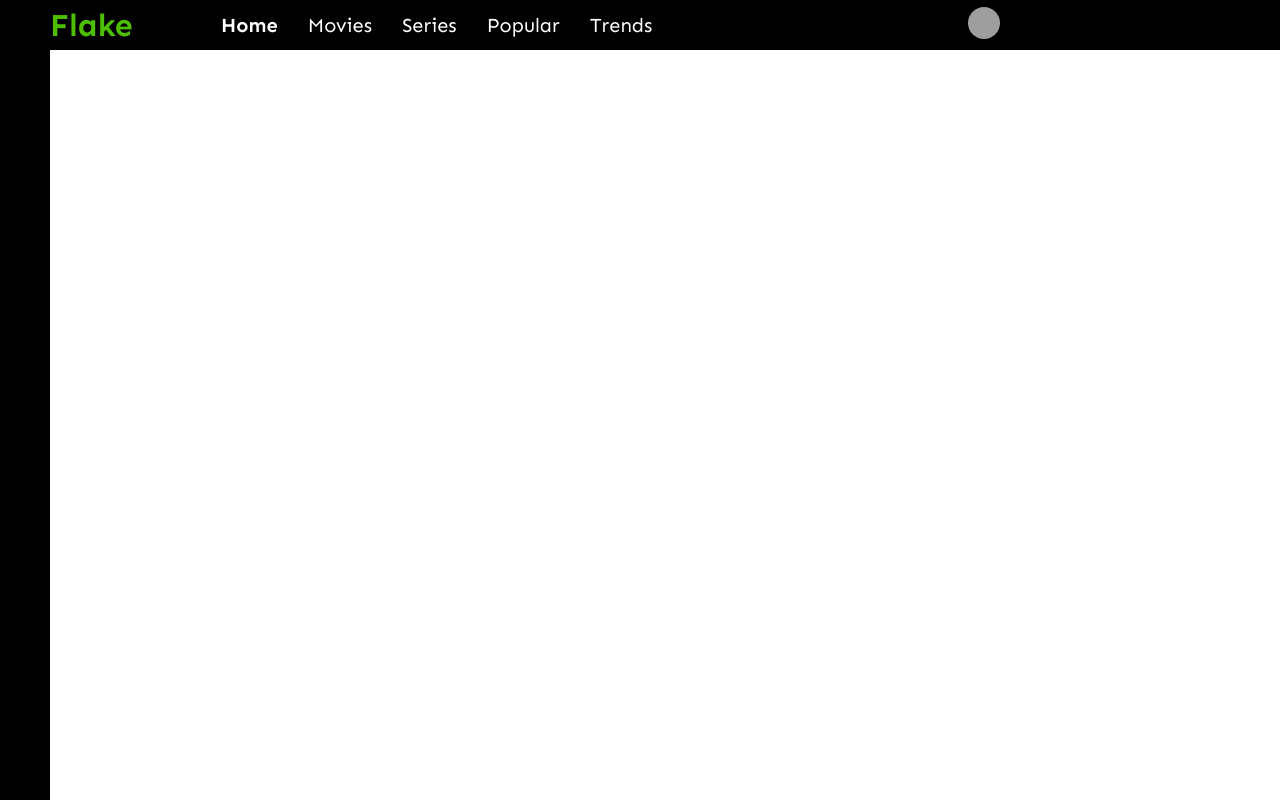
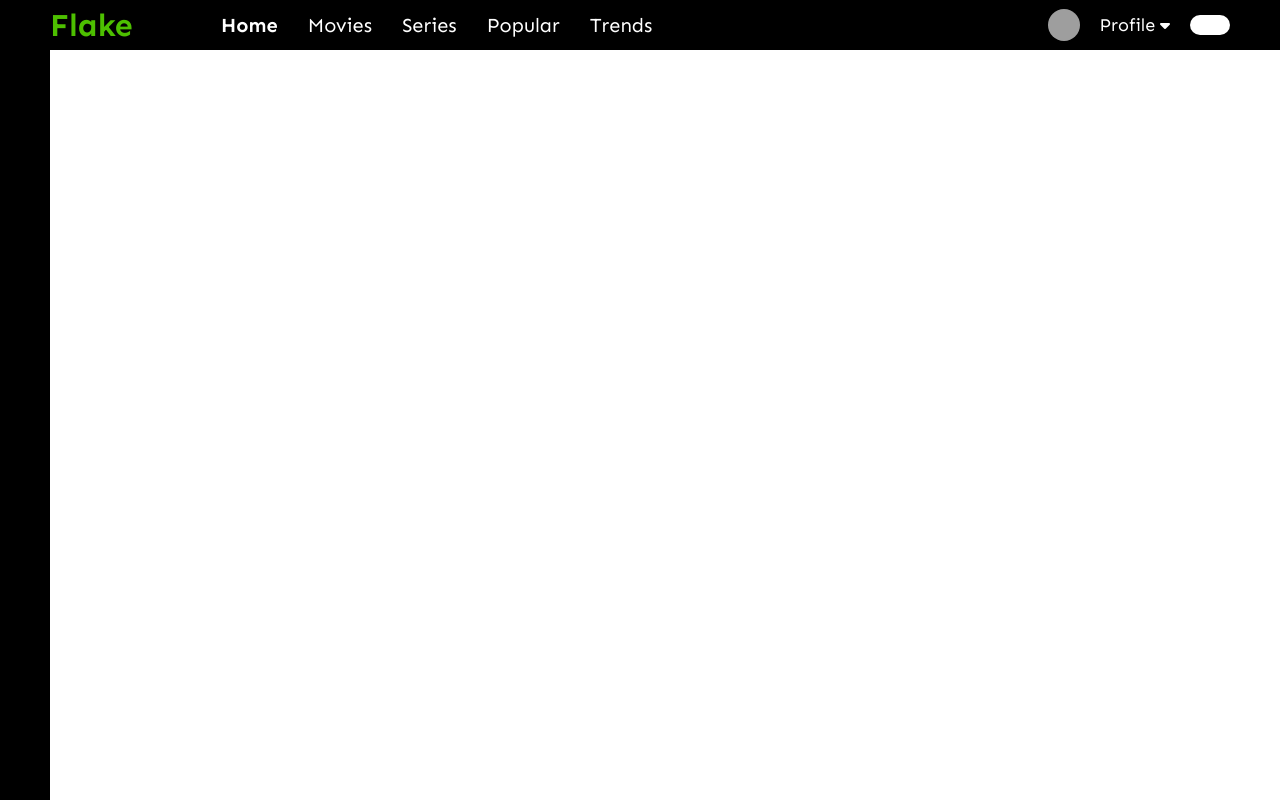
Before and after one commit to samincgs/Flake, a plain HTML site: page index.html in a window 1280 px wide. Drawn offline with Linux system fonts and the light colour scheme; grey boxes are pictures that could not be loaded.

Commit message:
navbar done now creating dark mode toggle

```diff
--- a/index.html
+++ b/index.html
@@ -8,6 +8,10 @@
     <link
       href="https://fonts.googleapis.com/css2?family=Roboto:wght@100;300;400;500;700&family=Sen:wght@400;700;800&display=swap"
       rel="stylesheet"
+    />
+    <link
+      rel="stylesheet"
+      href="https://cdnjs.cloudflare.com/ajax/libs/font-awesome/6.4.2/css/all.min.css"
     />
   </head>
   <body>
@@ -27,6 +31,11 @@
         </div>
         <div class="profile-container">
           <img src="/img/profile.jpg" alt="" class="profile-picture" />
+          <div class="profile-text-container">
+            <span class="profile-text">Profile</span>
+            <i class="fa-solid fa-caret-down"></i>
+          </div>
+          <div class="toggle"></div>
         </div>
       </div>
     </div>
--- a/style.css
+++ b/style.css
@@ -54,6 +54,14 @@ body {
 
 .profile-container {
   flex: 2;
+  display: flex;
+  align-items: center;
+  gap: 20px;
+  justify-content: flex-end;
+}
+
+.profile-text {
+  font-size: 18px;
 }
 
 .profile-picture {
@@ -63,6 +71,13 @@ body {
   object-fit: cover;
 }
 
+.toggle {
+  width: 40px;
+  height: 20px;
+  background-color: white;
+  border-radius: 30px;
+}
+
 .sidebar {
   width: 50px;
   height: 100%;
```
